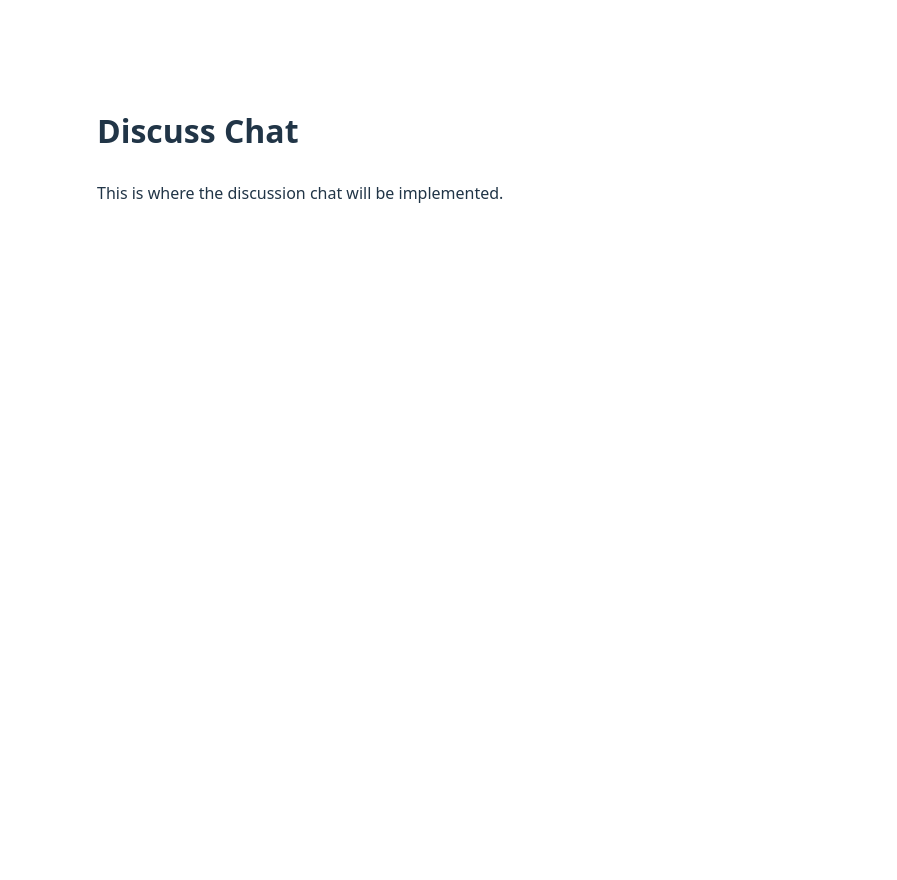
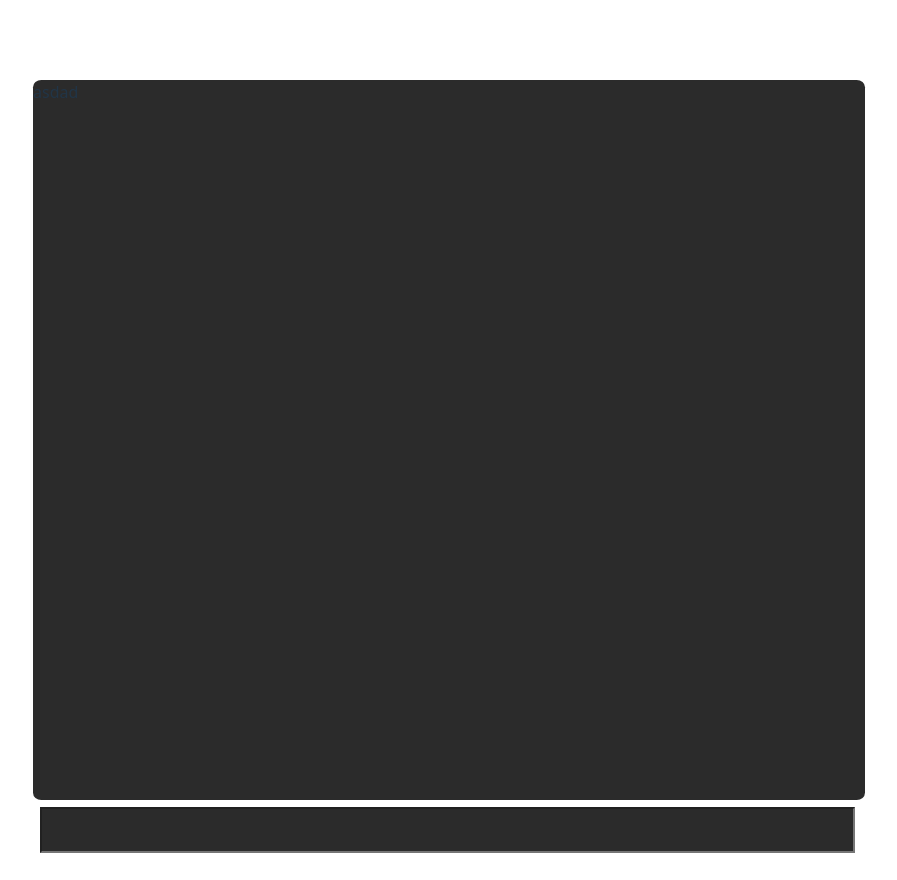
Before and after one commit to AzlaFord/LeetCode-Journey, a React (Vite) app: page /LeetCode-Journey/discuss in a window 1280 px wide. Shown: the whole page, without its empty margins (191-1088 px from the left). Before the commit the page ends 800 px from the top, so only its background shows below. Built offline with nearby package versions, Linux system fonts and the light colour scheme.

Commit message:
lucrat la discuss chat

```diff
--- /dev/null
+++ b/src/Discuss/DiscussChat.css
@@ -0,0 +1,22 @@
+.blockChat{
+    height: 100vh;
+    width: 65vw;
+}
+
+.chat{
+    display: flex;
+    justify-content: left;
+    height: 90vh;
+    width: 65vw;
+    background-color: rgb(43, 43, 43);
+    border-radius:1%;
+}
+.chatbar{
+    width: 97%;
+    height: 5vh;
+    display: flex;
+    justify-content: center;
+    align-items: center;
+    background-color: rgb(43, 43, 43);
+    margin: 0.5em;
+}
--- a/src/Discuss/DiscussChat.jsx
+++ b/src/Discuss/DiscussChat.jsx
@@ -1,8 +1,13 @@
+import "./DiscussChat.css";
+
 function DiscussChat(){
     return (
-        <div className="discuss-chat">
-        <h2>Discuss Chat</h2>
-        <p>This is where the discussion chat will be implemented.</p>
+        <div className="blockChat">
+            <div className="chat">
+                asdad
+            </div>
+            <input className="chatbar" type="text" />
+
         </div>
     );
 }
```
Also changed, not shown: src/ErrorPage/ErrorPage.jsx (deleted, +0 -10 lines).
